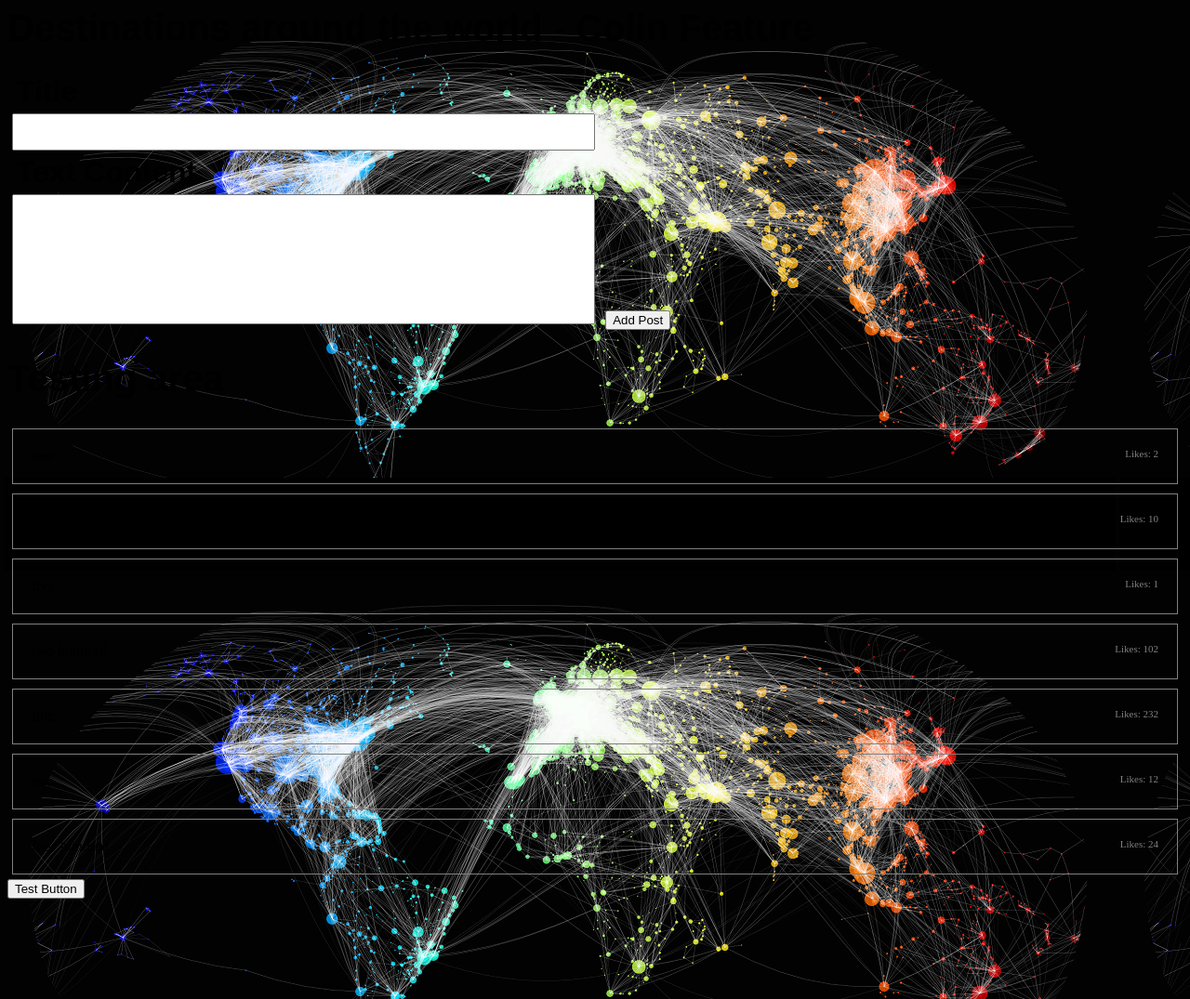
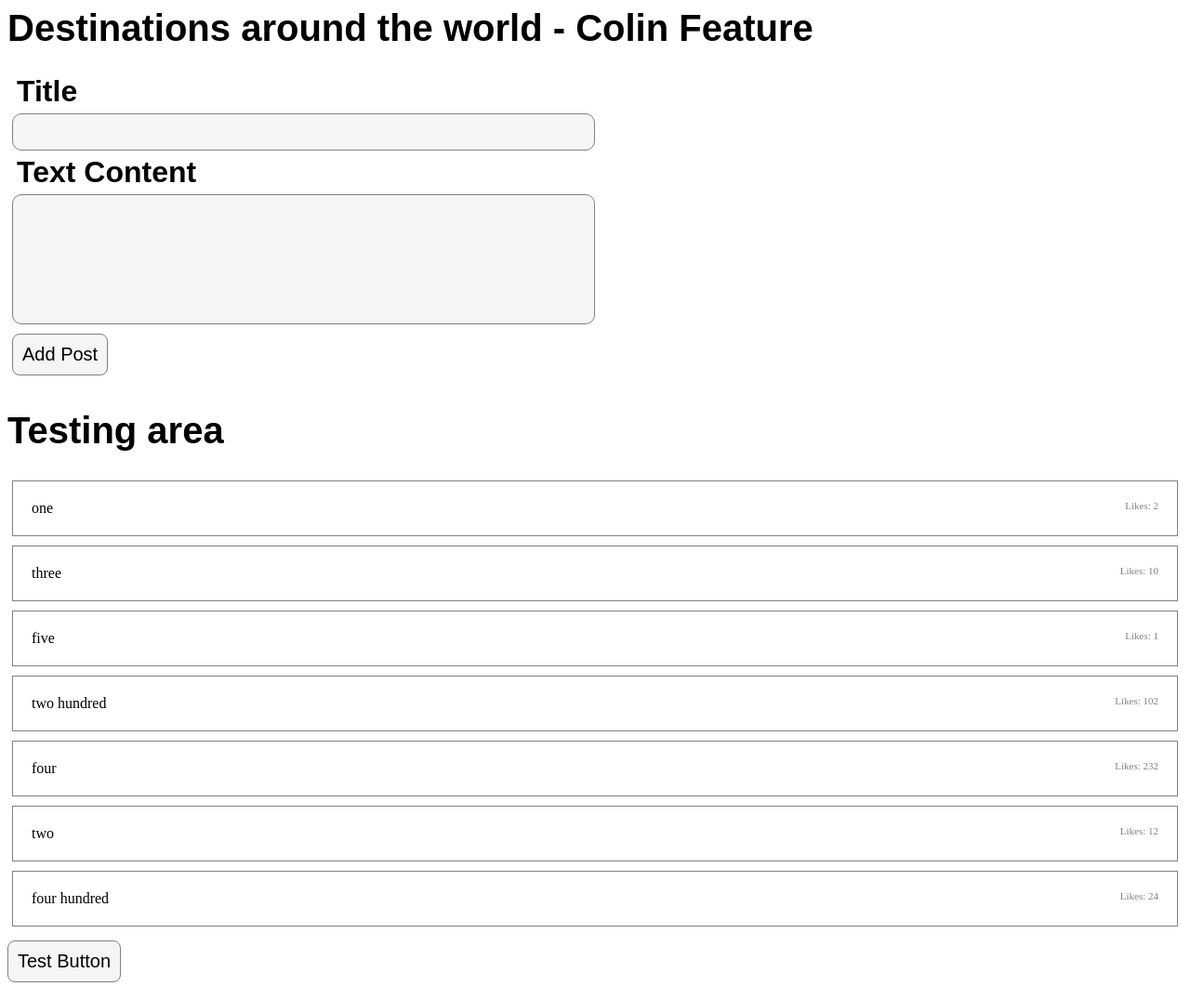
Before and after one commit to raunak2007/RECS-repo, a Jekyll site: the page famousdestinations.html, which Jekyll copies as it is, in a window 1280 px wide. Shown: the whole page at 93% size. Built offline with Jekyll 4.4.1, drawn with Linux system fonts in a browser that asks for light colours; nearby versions of some CDN libraries.

Commit message:
Worked on frontend

```diff
--- a/famousdestinations.css
+++ b/famousdestinations.css
@@ -13,11 +13,6 @@ span{
     float: right;
     color: gray;
     font-size: 11px;
-}
-
-body {
-  background-color: black;
-  background-image: url(images/fdBackground.png);
 }
 
 form {
@@ -45,6 +40,14 @@ textarea {
   resize: none;
   font-family: "Oxygen", sans-serif;
   font-size: 16px;
+  background-color: #f5f5f5;
+  border-radius: 10px;
+  border: 1px solid gray;
+  transition: transform .2s;
+  padding: 8px;
+}
+textarea:hover {
+  transform: scale(1.005);
 }
 .textarea-title {
   width: 50%;
@@ -54,6 +57,20 @@ textarea {
   width: 50%;
   height: 140px;
 }
+button {
+  resize: none;
+  font-family: "Oxygen", sans-serif;
+  font-size: 20px;
+  background-color: #f5f5f5;
+  border-radius: 8px;
+  border: 1px solid gray;
+  transition: transform .2s;
+  padding: 10px;
+  margin: 10px 0px;
+}
+button:hover {
+  transform: scale(1.025);
+}
 
 /* Containers */
 
@@ -61,12 +78,16 @@ textarea {
   display: flex;
   justify-content: space-between;
   background-color: #f5f5f5;
-  border-radius: 20px;
+  border-radius: 8px;
+  border: 1px solid gray;
   padding: 16px;
   padding: 20px;
-  border: 1px solid gray;
   margin: 5px;
   order: 3;
+  transition: transform .2s;
+}
+.container:hover {
+  transform: scale(1.003);
 }
 
 .image-column {
--- a/famousdestinations.html
+++ b/famousdestinations.html
@@ -9,7 +9,7 @@
       <h4>Title</h4>
       <textarea id="post-title" class="textarea-title"></textarea>
       <h4>Text Content</h4>
-      <textarea id="post-text" class="textarea-text"></textarea>
+      <textarea id="post-text" class="textarea-text"></textarea> <br>
       <button type="submit">Add Post</button>
     </form>
 
--- a/famousdestinations.js
+++ b/famousdestinations.js
@@ -64,18 +64,17 @@ $(document).ready(function() {
       url: "https://api.openai.com/v1/images/generations",
       type: "post",
       headers: {
-        "Authorization": "Bearer KEYGOESHERE"
+        "Authorization": "Bearer CODECODECODE"
       },
       data: JSON.stringify({
         "model": "image-alpha-001",
-        "prompt": title,
+        "prompt": "Apple",
         "num_images":1,
         "size":"1024x1024"
       }),
       contentType: "application/json; charset=utf-8",
       dataType: "json",
       success: function(data) {
-        window.alert("test")
         $(".img-cropped").last().css("background-image", "url(" + data.data[0].url + ")");
       }
     });
```
